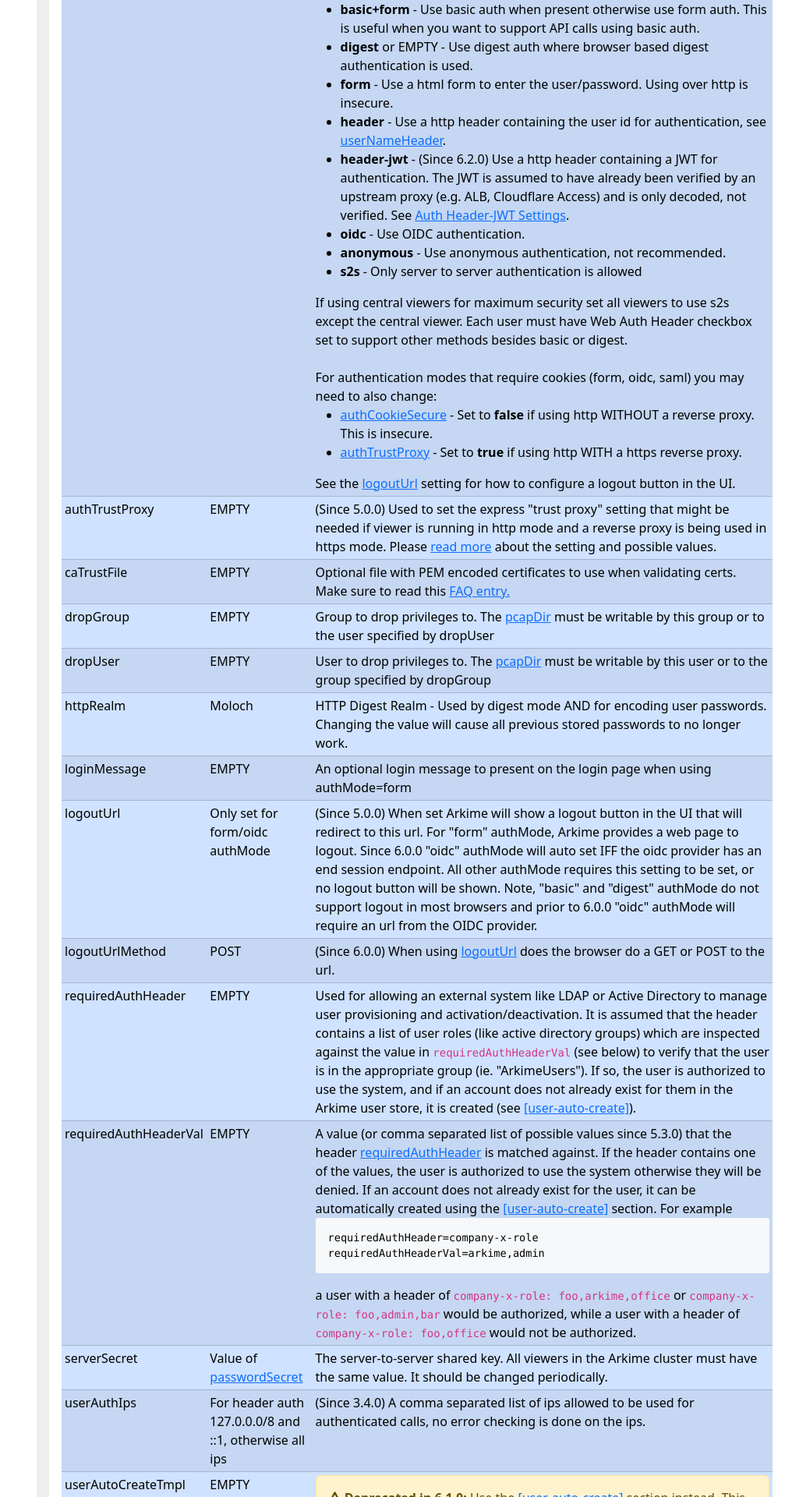
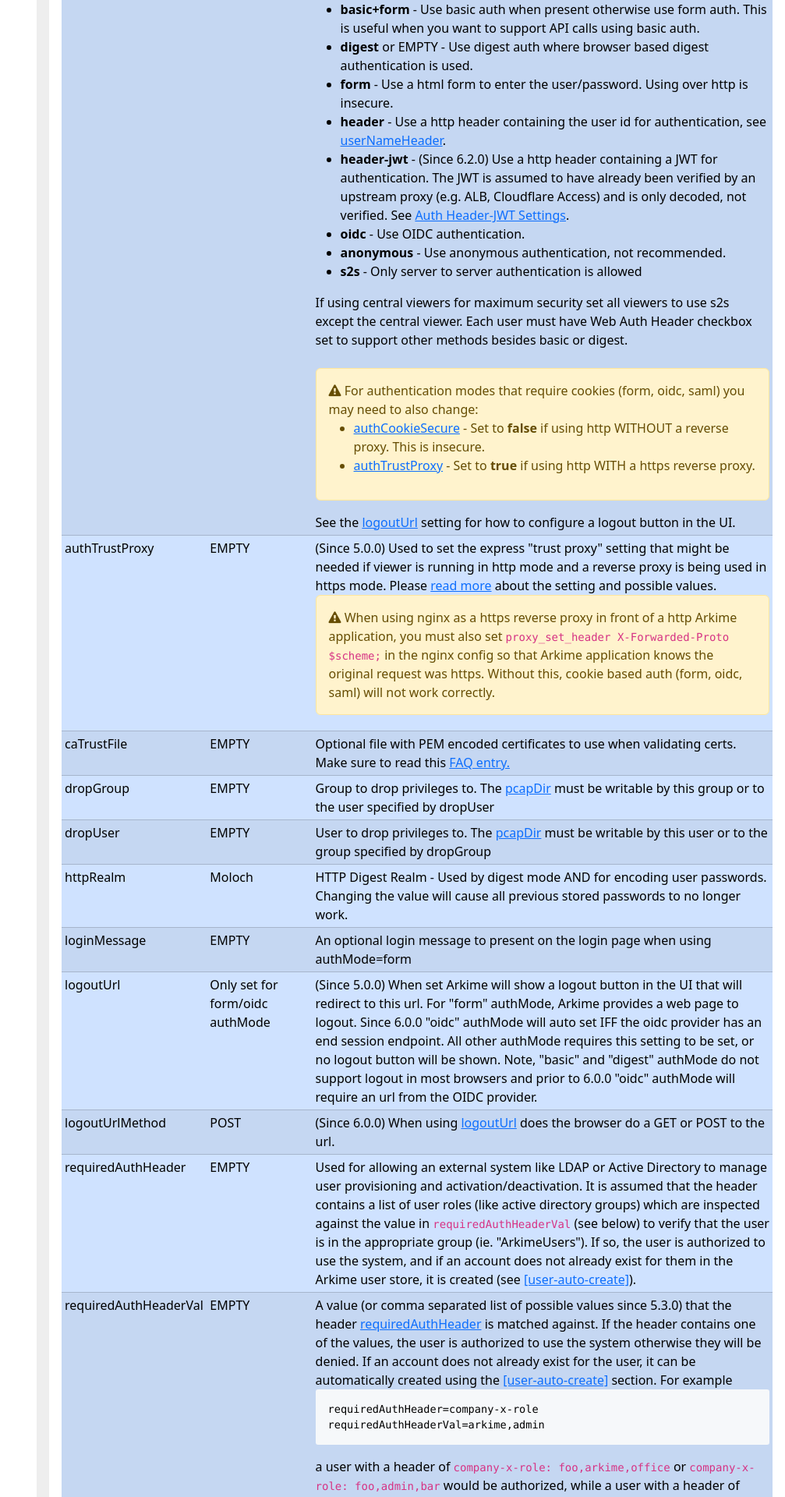
Before and after one commit to arkime/arkimeweb, a Jekyll site: the page built from settings.html, in a window 1280 px wide. Shown: the part 3080-5000 px from the top of the page at 78% size, without its empty margins (273-1280 px from the left). Built offline with Jekyll 4.4.1, drawn with Linux system fonts in a browser that asks for light colours; some of the changed text lies outside the part shown.

Commit message:
add nginx note

```diff
--- a/_data/shared/security.yml
+++ b/_data/shared/security.yml
@@ -52,11 +52,14 @@
       If using central viewers for maximum security set all viewers to use s2s except the central viewer.
       Each user must have Web Auth Header checkbox set to support other methods besides basic or digest.
       <br><br>
-      For authentication modes that require cookies (form, oidc, saml) you may need to also change:
-      <ul>
-        <li> <a href="#authCookieSecure">authCookieSecure</a> - Set to <b>false</b> if using http WITHOUT a reverse proxy. This is insecure.</li>
-        <li> <a href="#authTrustProxy">authTrustProxy</a> - Set to <b>true</b> if using http WITH a https reverse proxy.</li>
-      </ul>
+      <div class="alert alert-warning">
+        <span class="fa fa-exclamation-triangle"></span>
+        For authentication modes that require cookies (form, oidc, saml) you may need to also change:
+        <ul>
+          <li> <a href="#authCookieSecure">authCookieSecure</a> - Set to <b>false</b> if using http WITHOUT a reverse proxy. This is insecure.</li>
+          <li> <a href="#authTrustProxy">authTrustProxy</a> - Set to <b>true</b> if using http WITH a https reverse proxy.</li>
+        </ul>
+      </div>
       See the <a href="#logoutUrl">logoutUrl</a> setting for how to configure a logout button in the UI.
 
   - key: userNameHeader
@@ -154,6 +157,10 @@
     text: |
       (Since 5.0.0) Used to set the express "trust proxy" setting that might be needed if viewer is running in http mode and a reverse proxy is being used in https mode.
       Please <a href="https://expressjs.com/en/guide/behind-proxies.html">read more</a> about the setting and possible values.
+      <p class="alert alert-warning">
+        <span class="fa fa-exclamation-triangle"></span>
+        When using nginx as a https reverse proxy in front of a http Arkime application, you must also set <code>proxy_set_header X-Forwarded-Proto $scheme;</code> in the nginx config so that Arkime application knows the original request was https. Without this, cookie based auth (form, oidc, saml) will not work correctly.
+      </p>
 
   - key: authCookieSecure
     value: true
```
